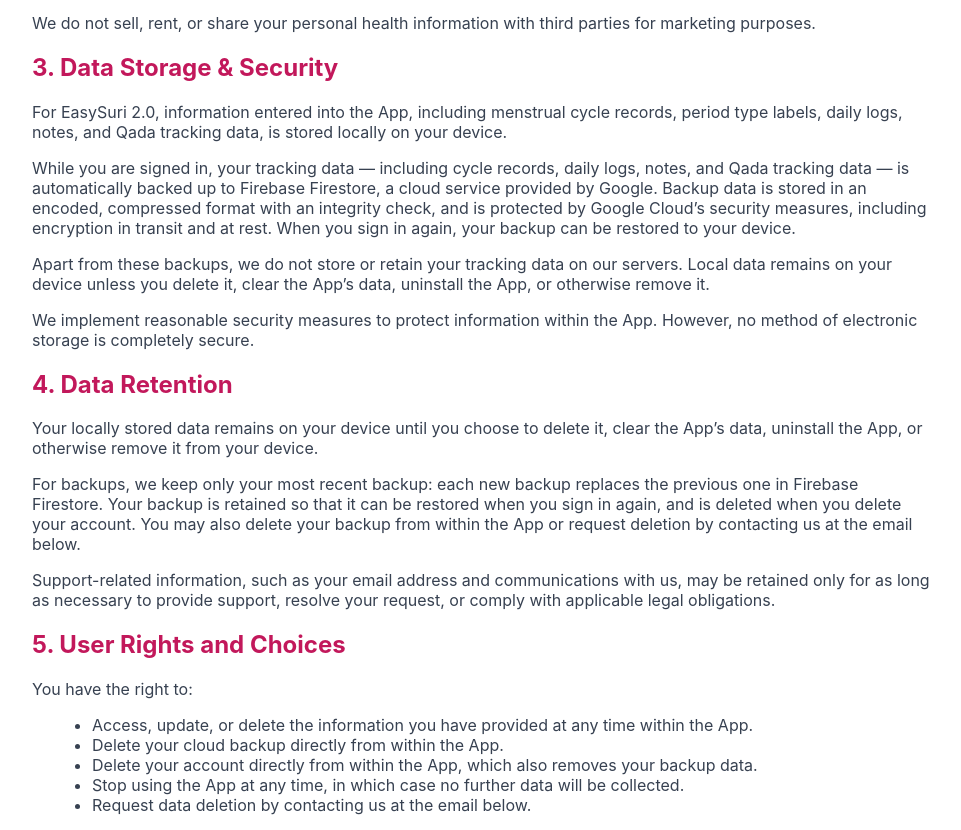
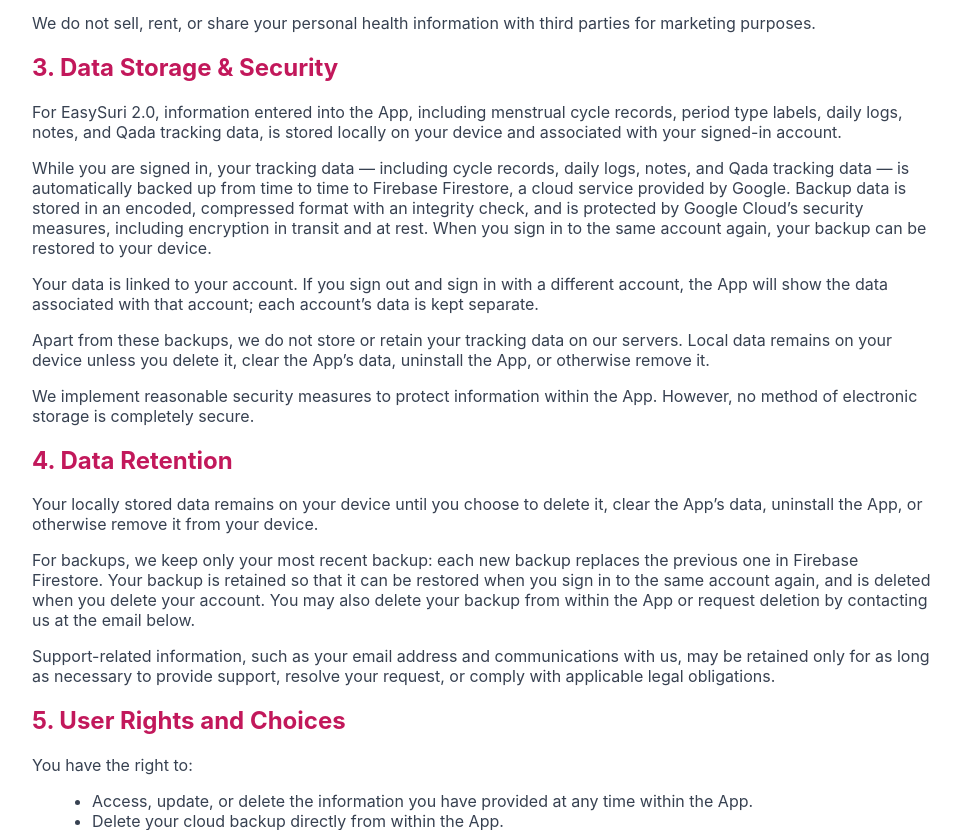
Before and after one commit to easysuri/easysuri-privacy-policy, a plain HTML site: page docs/index.html in a window 1280 px wide. Shown: the part 771-1601 px from the top of the page, without its empty margins (158-1119 px from the left). Drawn offline with Linux system fonts and the light colour scheme.

Commit message:
Update index.html

```diff
--- a/docs/index.html
+++ b/docs/index.html
@@ -155,12 +155,15 @@
 
       <h2>3. Data Storage & Security</h2>
       <p>For EasySuri 2.0, information entered into the App, including menstrual cycle records, period type labels,
-        daily logs, notes, and Qada tracking data, is stored locally on your device.</p>
+        daily logs, notes, and Qada tracking data, is stored locally on your device and associated with your signed-in
+        account.</p>
       <p>While you are signed in, your tracking data — including cycle records, daily logs, notes, and Qada tracking
-        data — is automatically backed up to Firebase Firestore, a cloud service provided by Google. Backup data is
-        stored in an encoded, compressed format with an integrity check, and is protected by Google Cloud’s security
-        measures, including encryption in transit and at rest. When you sign in again, your backup can be restored to
-        your device.</p>
+        data — is automatically backed up from time to time to Firebase Firestore, a cloud service provided by Google.
+        Backup data is stored in an encoded, compressed format with an integrity check, and is protected by Google
+        Cloud’s security measures, including encryption in transit and at rest. When you sign in to the same account
+        again, your backup can be restored to your device.</p>
+      <p>Your data is linked to your account. If you sign out and sign in with a different account, the App will show
+        the data associated with that account; each account’s data is kept separate.</p>
       <p>Apart from these backups, we do not store or retain your tracking data on our servers. Local data remains on
         your device unless you delete it, clear the App’s data, uninstall the App, or otherwise remove it.</p>
       <p>We implement reasonable security measures to protect information within the App. However, no method of
@@ -170,8 +173,8 @@
       <p>Your locally stored data remains on your device until you choose to delete it, clear the App’s data, uninstall
         the App, or otherwise remove it from your device.</p>
       <p>For backups, we keep only your most recent backup: each new backup replaces the previous one in Firebase
-        Firestore. Your backup is retained so that it can be restored when you sign in again, and is deleted when you
-        delete your account. You may also delete your backup from within the App or request deletion by contacting us
+        Firestore. Your backup is retained so that it can be restored when you sign in to the same account again, and
+        is deleted when you delete your account. You may also delete your backup from within the App or request deletion by contacting us
         at the email below.</p>
       <p>Support-related information, such as your email address and communications with us, may be retained only for
         as long as necessary to provide support, resolve your request, or comply with applicable legal obligations.</p>
```
